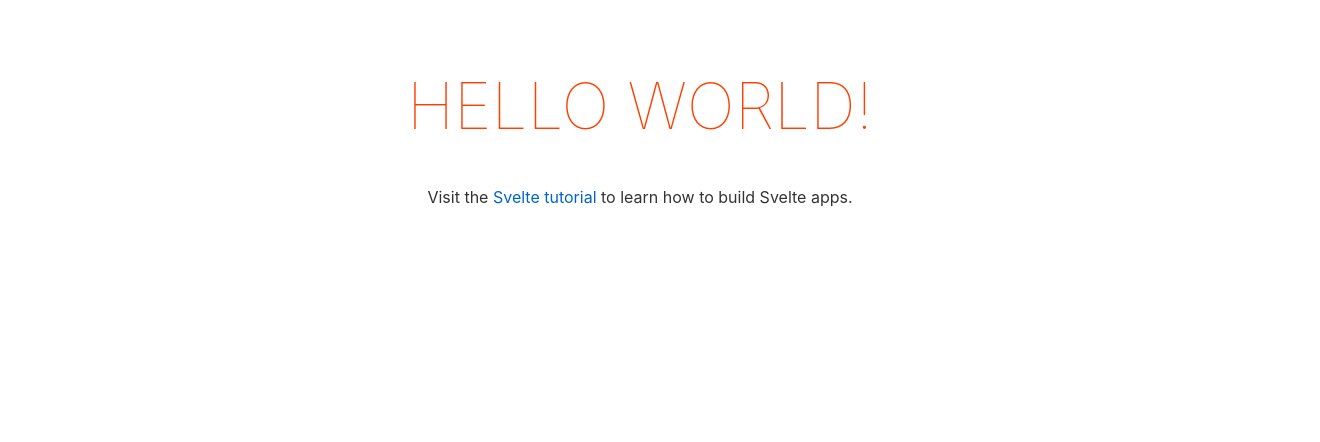
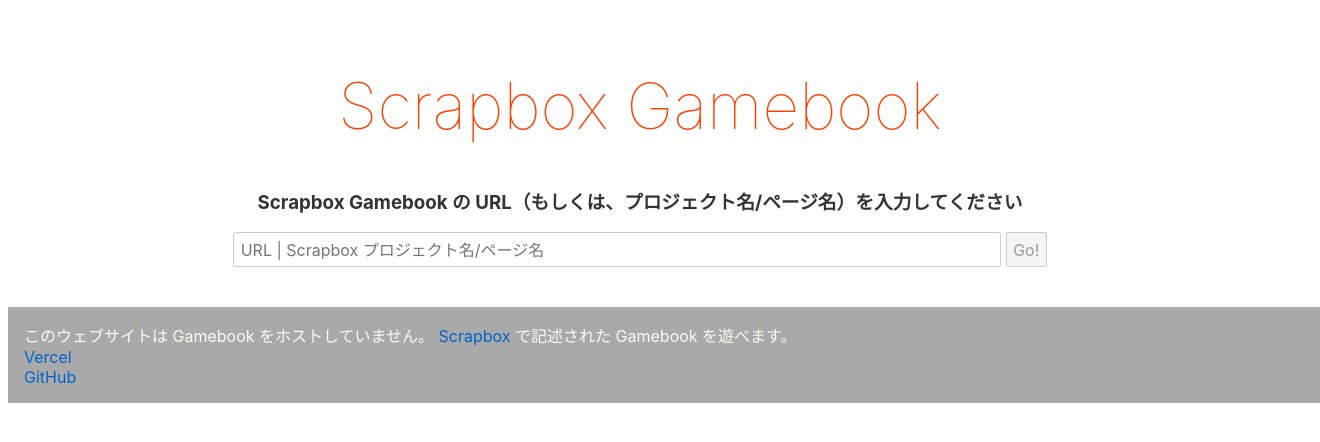
Before and after one commit to ohtomi/scrapbox-gamebook-viewer, a Svelte app: page / in a window 1280 px wide. Shown: the top 442 px of the page, 1320 px wide, since content can reach past the window. Built offline with nearby package versions, Linux system fonts and the light colour scheme.

Commit message:
Add index page

```diff
--- a/src/App.svelte
+++ b/src/App.svelte
@@ -1,33 +1,5 @@
 <script lang="ts">
-  export let name: string
+  import Index from './pages/Index.svelte'
 </script>
 
-<main>
-  <h1>Hello {name}!</h1>
-  <p>
-    Visit the <a href="https://svelte.dev/tutorial">Svelte tutorial</a> to learn
-    how to build Svelte apps.
-  </p>
-</main>
-
-<style>
-  main {
-    text-align: center;
-    padding: 1em;
-    max-width: 240px;
-    margin: 0 auto;
-  }
-
-  h1 {
-    color: #ff3e00;
-    text-transform: uppercase;
-    font-size: 4em;
-    font-weight: 100;
-  }
-
-  @media (min-width: 640px) {
-    main {
-      max-width: none;
-    }
-  }
-</style>
+<Index></Index>
--- a/src/main.ts
+++ b/src/main.ts
@@ -2,9 +2,7 @@
 
 const app = new App({
   target: document.body,
-  props: {
-    name: 'world',
-  },
+  props: {},
 })
 
 export default app
--- /dev/null
+++ b/src/pages/Index.svelte
@@ -0,0 +1,60 @@
+<script lang="ts">
+  import { projectLocation, isReady } from '../stores/project'
+
+  const goOnClicked = () => {
+    console.log(new Date())
+  }
+</script>
+
+<main>
+  <h1>Scrapbox Gamebook</h1>
+  <h3>Scrapbox Gamebook の URL（もしくは、プロジェクト名/ページ名）を入力してください</h3>
+  <p>
+    <input
+      type="text"
+      bind:value={$projectLocation}
+      placeholder="URL | Scrapbox プロジェクト名/ページ名"
+    />
+    <button on:click={goOnClicked} disabled={!$isReady}>Go!</button>
+  </p>
+</main>
+<footer>
+  <div>
+    このウェブサイトは Gamebook をホストしていません。
+    <a href="https://scrapbox.io">Scrapbox</a> で記述された Gamebook を遊べます。
+  </div>
+  <div>
+    <a href="https://vercel.com/">Vercel</a>
+  </div>
+  <div>
+    <a href="https://github.com/ohtomi/scrapbox-gamebook-viewer">GitHub</a>
+  </div>
+</footer>
+
+<style>
+  main {
+    text-align: center;
+    padding: 1em;
+    max-width: 70vw;
+    margin: 0 auto;
+  }
+
+  footer {
+    padding: 1em;
+    width: 100vw;
+    margin: 0 auto;
+
+    color: floralwhite;
+    background-color: darkgrey;
+  }
+
+  h1 {
+    color: #ff3e00;
+    font-size: 4em;
+    font-weight: 100;
+  }
+
+  input {
+    width: 60vw;
+  }
+</style>
--- /dev/null
+++ b/src/stores/project.ts
@@ -0,0 +1,28 @@
+import { derived, writable } from 'svelte/store'
+
+export const projectLocation = writable('')
+
+export const startPage = derived(projectLocation, ($url, set) => {
+  if ($url.startsWith('https://')) {
+    if ($url.length <= 'https://'.length) {
+      set('')
+      return
+    }
+    set($url)
+  } else {
+    const tokens = $url.split('/')
+    if (tokens.length != 2) {
+      set('')
+      return
+    }
+    if (!tokens[0] || !tokens[1]) {
+      set('')
+      return
+    }
+    set(`https://scrapbox.io/${tokens[0]}/${tokens[1]}`)
+  }
+}, '')
+
+export const isReady = derived(startPage, ($startPage, set) => {
+  set(!!$startPage)
+}, false)
```
